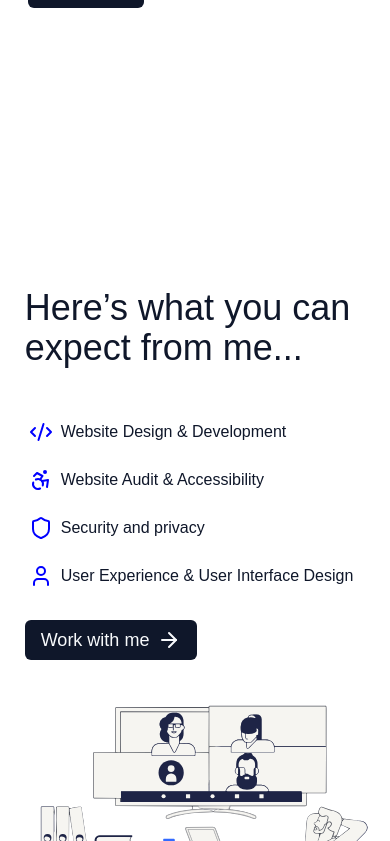
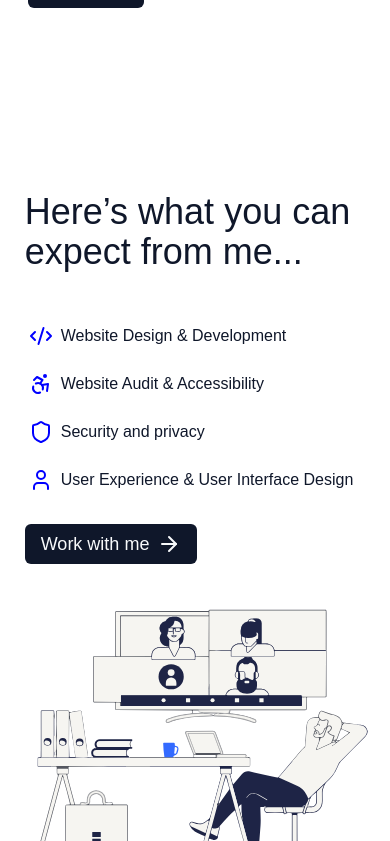
Before and after one commit to ayush735bahuguna/Next-js-Portfolio, a Next.js app: page / in a window 390 px wide. Shown: the part 1923-2764 px from the top of the page. Built offline with nearby package versions, Linux system fonts and the light colour scheme.

Commit message:
padding added to section

```diff
--- a/components/projects/Projects.jsx
+++ b/components/projects/Projects.jsx
@@ -44,8 +44,10 @@ export default function Projects() {
 
     return (
         <>
-            <section className='sm:hidden mb-24 mt-24' >
-                <Services />
+            <section className='sm:hidden' >
+                <div className='mb-24'>
+                    <Services />
+                </div>
                 <section id='Projects' className='mb-24'>
                     <div >
 
```
